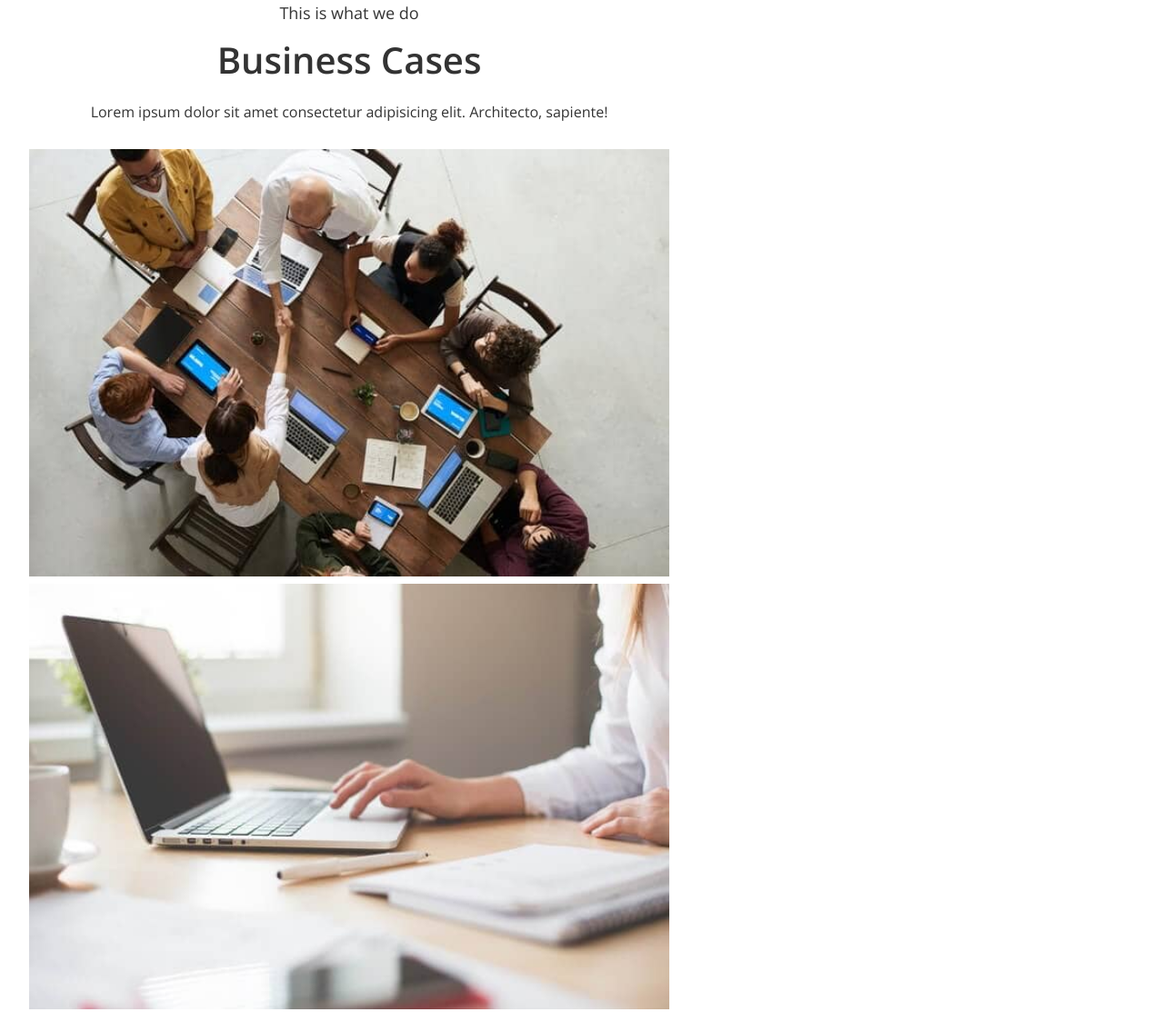
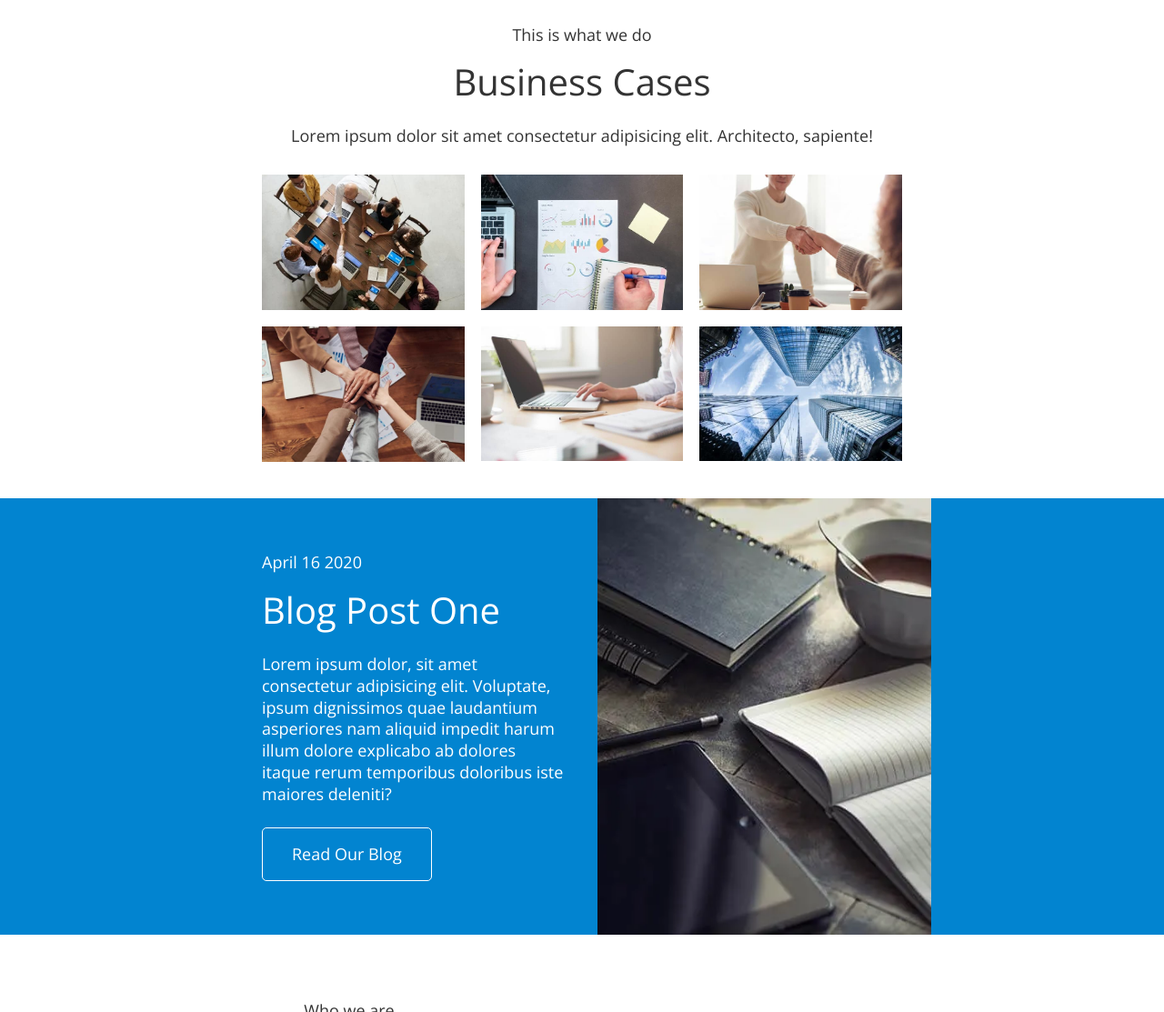
Before and after one commit to aleksander-nikolaenko/finance-ledger, a website built with Parcel: page src/index.html in a window 1280 px wide. Shown: the part 1660-2773 px from the top of the page at 91% size. Built offline with nearby package versions, Linux system fonts and the light colour scheme.

Commit message:
add tablet and desktop breakpoint in cases and blog section

```diff
--- a/src/partials/blog.html
+++ b/src/partials/blog.html
@@ -1,29 +1,16 @@
 <section id="blog" class="blog blog__section section">
-  <picture>
-    <source
-      type="image/webp"
-      srcset="./images/home/blog.webp 1x, ./images/home/blog@2x.webp 2x"
-    />
-    <source
-      type="image/jpeg"
-      srcset="./images/home/blog.jpg 1x, ./images/home/blog@2x.jpg 2x"
-    />
-
-    <img
-      src="./images/home/blog.jpg"
-      alt="coffee open notepad and tablet on the table"
-      width="320"
-    />
-  </picture>
   <div class="container blog__container">
-    <p class="section-pre-title blog__pre-title">April 16 2020</p>
-    <h2 class="section-title blog__title">Blog Post One</h2>
-    <p class="blog__text">
-      Lorem ipsum dolor, sit amet consectetur adipisicing elit. Voluptate, ipsum
-      dignissimos quae laudantium asperiores nam aliquid impedit harum illum
-      dolore explicabo ab dolores itaque rerum temporibus doloribus iste maiores
-      deleniti?
-    </p>
-    <button class="btn blog__btn" type="button">Read Our Blog</button>
+    <div class="blog__image-thumb"></div>
+    <div class="blog__content">
+      <p class="section-pre-title blog__pre-title">April 16 2020</p>
+      <h2 class="section-title blog__title">Blog Post One</h2>
+      <p class="blog__text">
+        Lorem ipsum dolor, sit amet consectetur adipisicing elit. Voluptate,
+        ipsum dignissimos quae laudantium asperiores nam aliquid impedit harum
+        illum dolore explicabo ab dolores itaque rerum temporibus doloribus iste
+        maiores deleniti?
+      </p>
+      <button class="btn blog__btn" type="button">Read Our Blog</button>
+    </div>
   </div>
 </section>
--- a/src/partials/cases.html
+++ b/src/partials/cases.html
@@ -22,6 +22,49 @@
             width="280"
         /></a>
       </li>
+
+      <li class="cases__item">
+        <a
+          class="cases__link link"
+          href="./images/cases/cases3@2x.jpg"
+          data-lightbox="gallery-set"
+          data-title="Lorem ipsum, dolor sit amet consectetur adipisicing elit. Quae, vitae!"
+          ><img
+            class="cases__image"
+            src="./images/cases/cases3.jpg"
+            alt="paper with charts on the table"
+            width="280"
+        /></a>
+      </li>
+
+      <li class="cases__item">
+        <a
+          class="cases__link link"
+          href="./images/cases/cases5@2x.jpg"
+          data-lightbox="gallery-set"
+          data-title="Lorem ipsum dolor, sit amet consectetur adipisicing elit. Porro, harum."
+          ><img
+            class="cases__image"
+            src="./images/cases/cases5.jpg"
+            alt="people shake hands"
+            width="280"
+        /></a>
+      </li>
+
+      <li class="cases__item">
+        <a
+          class="cases__link link"
+          href="./images/cases/cases7@2x.jpg"
+          data-lightbox="gallery-set"
+          data-title="Lorem ipsum dolor sit amet, consectetur adipisicing elit. Doloribus, illum."
+          ><img
+            class="cases__image"
+            src="./images/cases/cases7.jpg"
+            alt="star from the hands of employees"
+            width="280"
+        /></a>
+      </li>
+
       <li class="cases__item">
         <a
           class="cases__link link"
@@ -38,19 +81,6 @@
       <li class="cases__item">
         <a
           class="cases__link link"
-          href="./images/cases/cases3@2x.jpg"
-          data-lightbox="gallery-set"
-          data-title="Lorem ipsum, dolor sit amet consectetur adipisicing elit. Quae, vitae!"
-          ><img
-            class="cases__image"
-            src="./images/cases/cases3.jpg"
-            alt="paper with charts on the table"
-            width="280"
-        /></a>
-      </li>
-      <li class="cases__item">
-        <a
-          class="cases__link link"
           href="./images/cases/cases4@2x.jpg"
           data-lightbox="gallery-set"
           data-title="Lorem ipsum, dolor sit amet consectetur adipisicing elit. Enim, illo?"
@@ -61,20 +91,8 @@
             width="280"
         /></a>
       </li>
-      <li class="cases__item">
-        <a
-          class="cases__link link"
-          href="./images/cases/cases5@2x.jpg"
-          data-lightbox="gallery-set"
-          data-title="Lorem ipsum dolor, sit amet consectetur adipisicing elit. Porro, harum."
-          ><img
-            class="cases__image"
-            src="./images/cases/cases5.jpg"
-            alt="people shake hands"
-            width="280"
-        /></a>
-      </li>
-      <li class="cases__item">
+
+      <!-- <li class="cases__item">
         <a
           class="cases__link link"
           href="./images/cases/cases6@2x.jpg"
@@ -90,19 +108,6 @@
       <li class="cases__item">
         <a
           class="cases__link link"
-          href="./images/cases/cases7@2x.jpg"
-          data-lightbox="gallery-set"
-          data-title="Lorem ipsum dolor sit amet, consectetur adipisicing elit. Doloribus, illum."
-          ><img
-            class="cases__image"
-            src="./images/cases/cases7.jpg"
-            alt="star from the hands of employees"
-            width="280"
-        /></a>
-      </li>
-      <li class="cases__item">
-        <a
-          class="cases__link link"
           href="./images/cases/cases8@2x.jpg"
           data-lightbox="gallery-set"
           data-title="Lorem ipsum dolor sit amet consectetur adipisicing elit. Dignissimos, vero?"
@@ -112,7 +117,7 @@
             alt="two employees smile at each other"
             width="280"
         /></a>
-      </li>
+      </li> -->
     </ul>
   </div>
 </section>
--- a/src/sass/components/_section-titles.scss
+++ b/src/sass/components/_section-titles.scss
@@ -1,7 +1,7 @@
 .section-title {
-  @include fonts(var(--text-color-dark), 600, 32px, 1.375, null, null, null);
+  @include fonts(var(--text-color-dark), 400, 32px, 1.375, null, null, null);
   @media screen and (min-width: $tablet) {
-    @include fonts(var(--text-color-dark), 600, 40px, 1.2, null, null, null);
+    @include fonts(var(--text-color-dark), 400, 40px, 1.2, null, null, null);
   }
 }
 .section-pre-title {
--- a/src/sass/layout/_about.scss
+++ b/src/sass/layout/_about.scss
@@ -3,8 +3,6 @@
   &__image-thumb {
     max-width: 100vw;
     height: 69vw;
-    // height: calc(320px * 0.69);
-    // z-index: 1;
     background-image: url('../images/home/people.jpg');
     background-image: url('../images/home/people.webp');
     background-repeat: no-repeat;
--- a/src/sass/layout/_blog.scss
+++ b/src/sass/layout/_blog.scss
@@ -1,8 +1,63 @@
 .blog {
+  background-color: var(--accent-color-second);
+  &__image-thumb {
+    max-width: 100vw;
+    height: 69vw;
+    background-image: url('../images/home/blog.jpg');
+    background-image: url('../images/home/blog.webp');
+    background-repeat: no-repeat;
+    background-position: center;
+    background-size: cover;
+
+    @media screen and (min-width: $tablet) {
+      width: 100%;
+      height: auto;
+    }
+
+    @media (min-device-pixel-ratio: 2),
+      (min-resolution: 192dpi),
+      (min-resolution: 2dppx) {
+      background-image: url('../images/home/blog@2x.jpg');
+      background-image: url('../images/home/blog@2x.webp');
+    }
+  }
+
   &__container {
+    max-width: 100vw;
+    margin-left: auto;
+    margin-right: auto;
+    padding: 0;
+    @media screen and (min-width: $tablet) {
+      @include flex(flex, stretch, center, row-reverse, null);
+      max-width: $tablet;
+    }
+    @media screen and (min-width: $desktop) {
+      max-width: $desktop;
+    }
+  }
+
+  &__content {
+    max-width: $mobile;
+    margin-left: auto;
+    margin-right: auto;
+    padding-left: 20px;
+    padding-right: 20px;
     padding-top: 48px;
     padding-bottom: 58px;
-    background-color: var(--accent-color-second);
+    @media screen and (min-width: $tablet) {
+      width: 100%;
+      max-width: 100%;
+      padding-left: 32px;
+      padding-right: 32px;
+      padding-top: 59px;
+      padding-bottom: 59px;
+    }
+    @media screen and (min-width: $desktop) {
+      padding-left: 20px;
+      padding-right: 28px;
+      padding-top: 80px;
+      padding-bottom: 80px;
+    }
   }
 
   &__pre-title {
@@ -17,6 +72,17 @@
   &__text {
     margin-bottom: 24px;
     @include fonts(var(--text-color-light), 400, 16px, 1.375, null, null, null);
+    @media screen and (min-width: $tablet) {
+      @include fonts(
+        var(--text-color-light),
+        400,
+        18px,
+        1.33,
+        null,
+        null,
+        null
+      );
+    }
   }
   &__btn {
     color: var(--text-color-light);
--- a/src/sass/layout/_cases.scss
+++ b/src/sass/layout/_cases.scss
@@ -1,31 +1,83 @@
 .cases {
   &__container {
+    margin-left: auto;
+    margin-right: auto;
     padding-top: 56px;
     padding-bottom: 40px;
+    @media screen and (min-width: $tablet) {
+      padding-top: 48px;
+    }
+    @media screen and (min-width: $tablet) {
+      padding-top: 80px;
+    }
   }
 
   &__pre-title {
+    width: 159px;
+    margin-left: auto;
+    margin-right: auto;
     margin-bottom: 16px;
     text-align: center;
+    @media screen and (min-width: $tablet) {
+      width: 175px;
+    }
   }
 
   &__title {
+    width: 219px;
+    margin-left: auto;
+    margin-right: auto;
     margin-bottom: 24px;
-    padding-left: 30px;
-    padding-right: 30px;
     text-align: center;
+    @media screen and (min-width: $tablet) {
+      width: 284px;
+    }
   }
   &__text {
+    width: 207px;
+    margin-left: auto;
+    margin-right: auto;
     margin-bottom: 31px;
-    padding-left: 36px;
-    padding-right: 36px;
-    text-align: center;
+
+    @include fonts(
+      var(--text-color-dark),
+      400,
+      16px,
+      1.375,
+      center,
+      null,
+      null
+    );
+    @media screen and (min-width: $tablet) {
+      width: 645px;
+      margin-bottom: 30px;
+      @include fonts(
+        var(--text-color-dark),
+        400,
+        18px,
+        1.33,
+        center,
+        null,
+        null
+      );
+    }
+  }
+
+  &__list {
+    display: grid;
+    grid-template-columns: 1fr;
+    grid-row-gap: 8px;
+    @media screen and (min-width: $tablet) {
+      grid-template-columns: repeat(3, 1fr);
+      grid-column-gap: 18px;
+      grid-row-gap: 18px;
+    }
   }
 
   &__item {
-    &:not(:last-child) {
-      margin-bottom: 8px;
-    }
+    // &:not(:last-child) {
+    //   margin-bottom: 8px;
+    // }
     &:hover,
     &:focus {
       opacity: 0.8;
```
